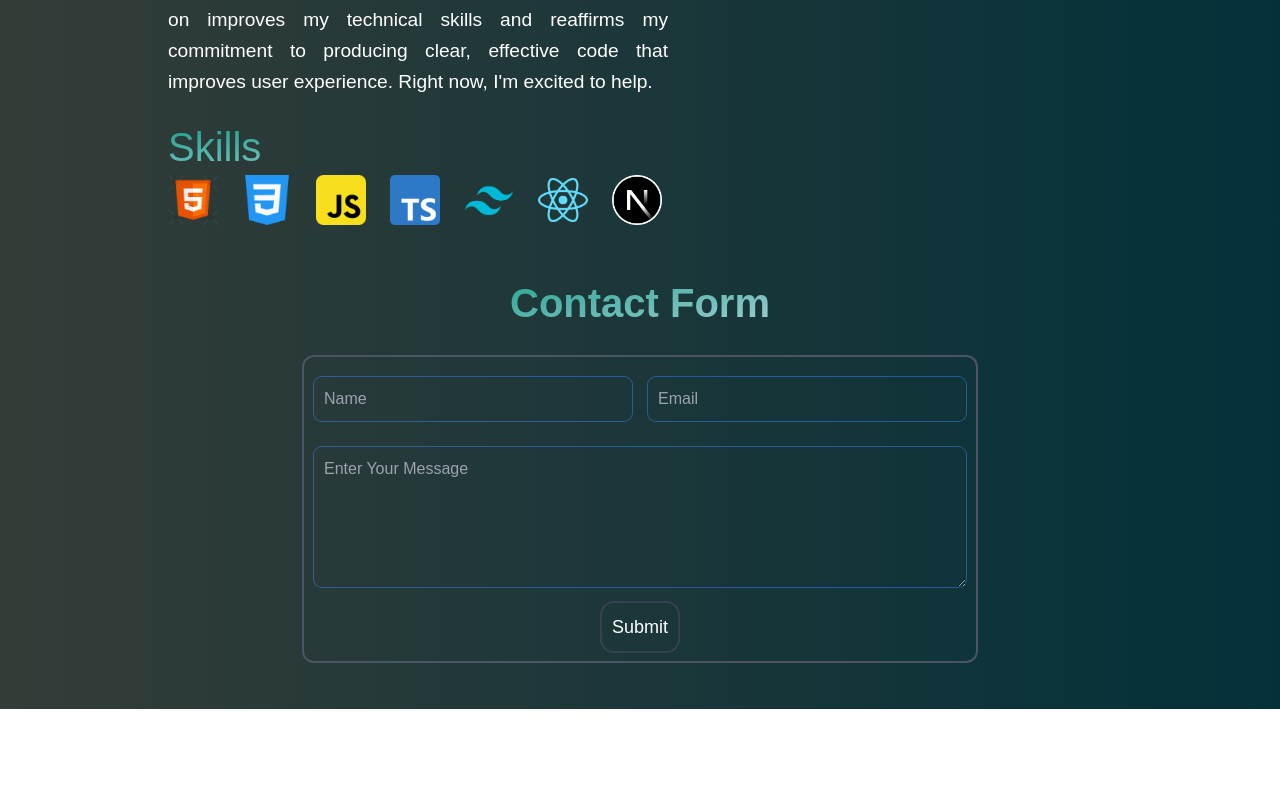
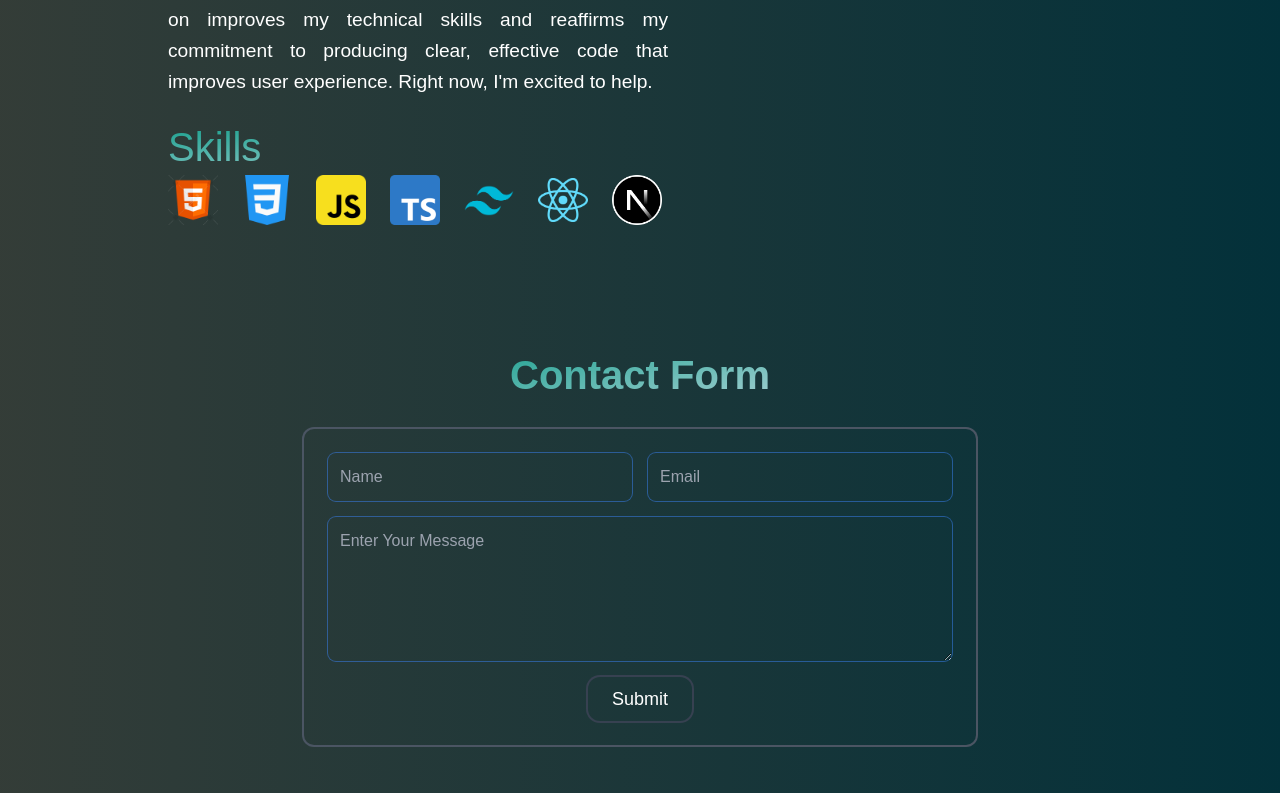
Before and after one commit to sadahussain123567/portfolio, a Next.js app in the folder portfolio-website-using--tailwind-css-main/: page / in a window 1280 px wide. Shown: the part 1048-1841 px from the top of the page. Before the commit the page ends 1757 px from the top, so only its background shows below. Built offline with nearby package versions, Linux system fonts and the light colour scheme.

Commit message:
Update Contact.tsx

```diff
--- a/portfolio-website-using--tailwind-css-main/components/Contact.tsx
+++ b/portfolio-website-using--tailwind-css-main/components/Contact.tsx
@@ -4,38 +4,43 @@ import { motion } from "framer-motion";
 
 const Contact = () => {
   return (
-    <div className="flex justify-center items-center flex-col h-full w-full px-4 py-12">
-      {/* Keep heading as-is (no motion here) */}
-      <h1 className="font-bold text-[2.5rem] bg-gradient-to-tl from-[#a5d0d3] to-[#21a392] text-transparent bg-clip-text mb-6">
+    <div className="flex justify-center items-center flex-col h-full w-full px-4 pt-[80px] sm:pt-[120px] pb-12">
+      {/* Heading */}
+      <h1 className="font-bold text-[2rem] sm:text-[2.5rem] bg-gradient-to-tl from-[#a5d0d3] to-[#21a392] text-transparent bg-clip-text mb-6 text-center">
         Contact Form
       </h1>
 
-      {/* Only form has animation */}
+      {/* Form */}
       <motion.form
         initial={{ opacity: 0, y: 40 }}
         animate={{ opacity: 1, y: 0 }}
         transition={{ duration: 0.6, ease: "easeOut" }}
-        className="flex flex-col gap-4 p-[10px] ring-2 rounded-[10px] ring-gray-600 w-full max-w-2xl"
+        className="flex flex-col gap-4 p-4 sm:p-6 ring-2 rounded-[10px] ring-gray-600 w-full max-w-2xl"
       >
-        <div className="flex flex-col sm:flex-row gap-4 my-[10px]">
+        {/* Name + Email */}
+        <div className="flex flex-col sm:flex-row gap-4">
           <input
             type="text"
             placeholder="Name"
-            className="p-[10px] text-[1rem] bg-transparent ring-1 rounded-lg w-full"
+            className="p-3 text-[1rem] bg-transparent ring-1 rounded-lg w-full"
           />
           <input
             type="email"
             placeholder="Email"
-            className="p-[10px] text-[1rem] bg-transparent ring-1 rounded-lg w-full"
+            className="p-3 text-[1rem] bg-transparent ring-1 rounded-lg w-full"
           />
         </div>
+
+        {/* Message */}
         <textarea
           rows={5}
           placeholder="Enter Your Message"
-          className="p-[10px] text-[1rem] bg-transparent ring-1 rounded-lg"
+          className="p-3 text-[1rem] bg-transparent ring-1 rounded-lg"
         ></textarea>
+
+        {/* Button */}
         <div className="flex justify-center items-center">
-          <button className="p-[10px] ring-2 ring-gray-700 rounded-xl text-lg hover:bg-[#21a392] hover:text-white transition">
+          <button className="px-6 py-2 ring-2 ring-gray-700 rounded-xl text-lg hover:bg-[#21a392] hover:text-white transition">
             Submit
           </button>
         </div>
```
